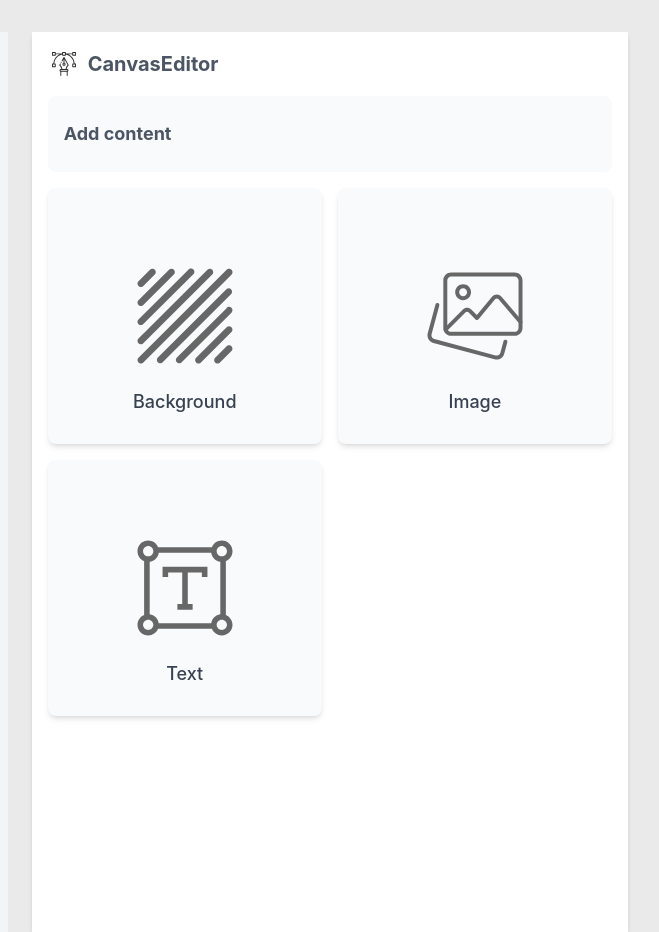
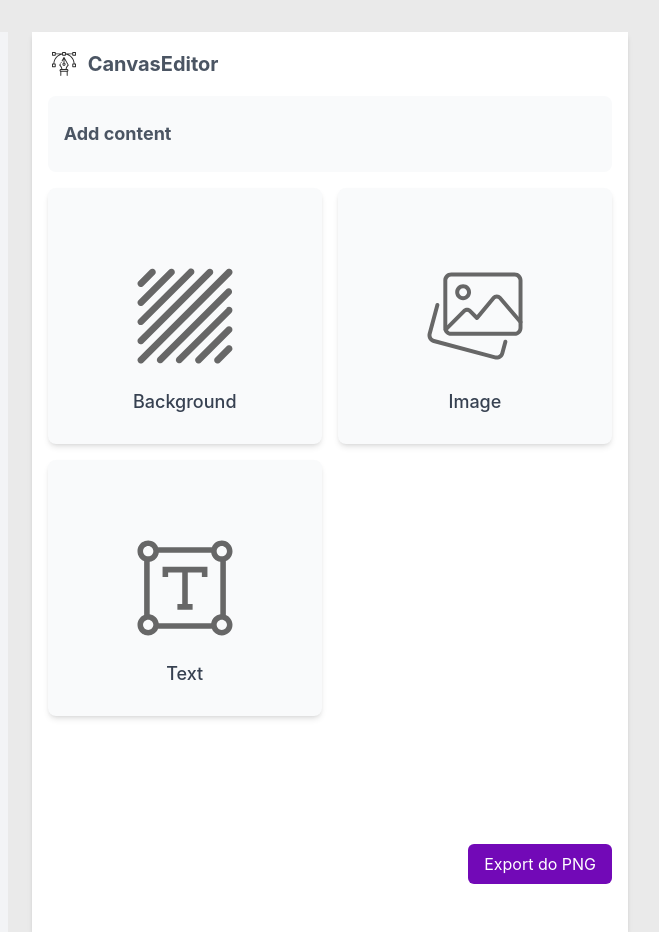
Before and after one commit to JaniecMichal/simple-graphic-editor, a React (Vite) app: page / in a window 1280 px wide. Shown: the whole page, without its empty margins (620-1279 px from the left). Built offline with nearby package versions, Linux system fonts and the light colour scheme.

Commit message:
add export png feature

```diff
--- a/package.json
+++ b/package.json
@@ -13,12 +13,10 @@
     "@tailwindcss/typography": "^0.5.16",
     "clsx": "2.1.1",
     "eslint-config-prettier": "^9.1.0",
+    "html2canvas": "^1.4.1",
     "lucide-react": "^0.474.0",
     "react": "^18.3.1",
-    "react-beautiful-dnd": "^13.1.1",
     "react-dom": "^18.3.1",
-    "react-draggable": "^4.4.6",
-    "react-icons": "5.4.0",
     "react-rnd": "^10.4.14"
   },
   "devDependencies": {
--- /dev/null
+++ b/src/components/export-button/index.tsx
@@ -0,0 +1,13 @@
+import React, { ButtonHTMLAttributes } from "react";
+
+interface ButtonProps extends ButtonHTMLAttributes<HTMLButtonElement> {
+	children: React.ReactNode;
+}
+
+export const Button = ({ onClick, children, ...rest }: ButtonProps) => {
+	return (
+		<button onClick={onClick} className="rounded-md bg-[#7209B7] px-4 py-2 text-white" {...rest}>
+			{children}
+		</button>
+	);
+};
--- a/src/views/editor/index.tsx
+++ b/src/views/editor/index.tsx
@@ -6,16 +6,32 @@ import { TextPicker } from "../../components/text-picker";
 import { ImagePicker } from "../../components/image-picker";
 import { ImageCanvas } from "../../components/image-canvas";
 import { useText } from "@/context/text-context";
-import { useState } from "react";
+import { useRef, useState } from "react";
+import html2canvas from "html2canvas";
+import { Button } from "@/components/export-button";
 
 export const GraphicEditor = () => {
 	const { bgColor, setBgColor } = useBackground();
 	const { texts } = useText();
 	const [selectedTextId, setSelectedTextId] = useState<string | null>(null);
 
+	const canvasRef = useRef<HTMLDivElement>(null);
+
+	const handleExport = () => {
+		if (canvasRef.current) {
+			html2canvas(canvasRef.current).then((canvas) => {
+				const link = document.createElement("a");
+				link.href = canvas.toDataURL("image/png");
+				link.download = "graphic.png";
+				link.click();
+			});
+		}
+	};
+
 	return (
 		<div className="flex h-[900px] w-full justify-center gap-6">
 			<div
+				ref={canvasRef}
 				className="relative h-full w-1/2"
 				style={{ backgroundColor: bgColor }}
 				onClick={() => setSelectedTextId(null)}
@@ -36,10 +52,13 @@ export const GraphicEditor = () => {
 				<div className="my-4 w-full rounded-lg bg-gray-50 px-4 py-6">
 					<h2 className="text-lg font-bold text-gray-600">Add content</h2>
 				</div>
-				<div className="grid grid-cols-2 gap-4">
+				<div className="grid grid-cols-2 gap-4 pb-16">
 					<BackgroundColorPicker bgColor={bgColor} setBgColor={setBgColor} />
 					<ImagePicker />
 					<TextPicker />
+				</div>
+				<div className="mt-16 flex justify-end">
+					<Button onClick={handleExport}>Export do PNG</Button>
 				</div>
 			</div>
 		</div>
```
Also changed, not shown: 1 other file (tests, documents, lock files or other folders).
